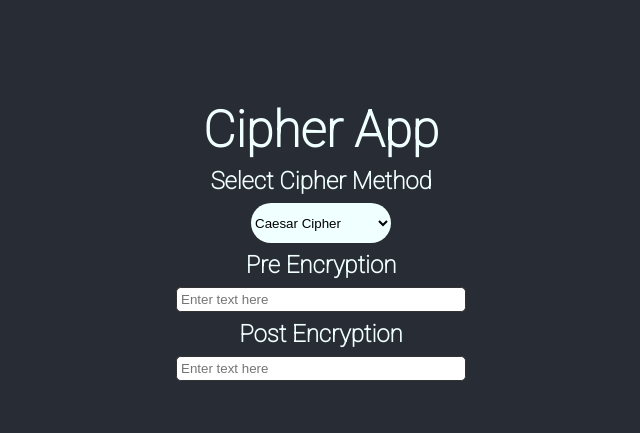
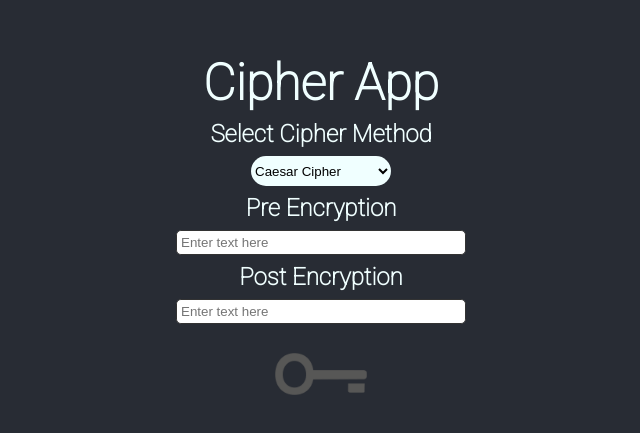
Before and after one commit to adaapp/sqa-nov-2021-team2, a React (Create React App) app in the folder sqa-app/: page / in a window 1280 px wide. Shown: the part 159-592 px from the top of the page, without its empty margins (319-959 px from the left). Built offline with nearby package versions, Linux system fonts and the light colour scheme.

Commit message:
Added logo

```diff
--- a/sqa-app/src/App.css
+++ b/sqa-app/src/App.css
@@ -33,8 +33,13 @@ h2 {
 select {
   background: azure;
   width:140px;
-  height:40px;
+  height:30px;
   border:0px;
-  border-radius:36px;
+  border-radius:25px;
   outline:none;
 }
+
+.logo {
+  height: 100px;
+  width: 100px;
+}
--- a/sqa-app/src/App.js
+++ b/sqa-app/src/App.js
@@ -3,6 +3,7 @@ import CipherType from './components/CipherType';
 import CipherInput from './components/CipherInput'
 import {useEffect, useState} from "react";
 import CaesarCipher from "./CipherLogic/CaesarCipher";
+import logo from "./assets/keyIcon.png"
 
 function App() {
     const [cipherType, setCipherType] = useState("caesar");
@@ -55,6 +56,7 @@ function App() {
                 cipherString={postEncryptionText}
                 onChangeCipherString={handlePostCipherStringChange}
             />
+            <img src={logo} alt={"logo"} className="logo"/>
         </>
     );
 }
--- a/sqa-app/src/components/CipherType.js
+++ b/sqa-app/src/components/CipherType.js
@@ -1,5 +1,4 @@
 import React from "react";
-
 
 export default function cipherType(props) {
     const {
```
